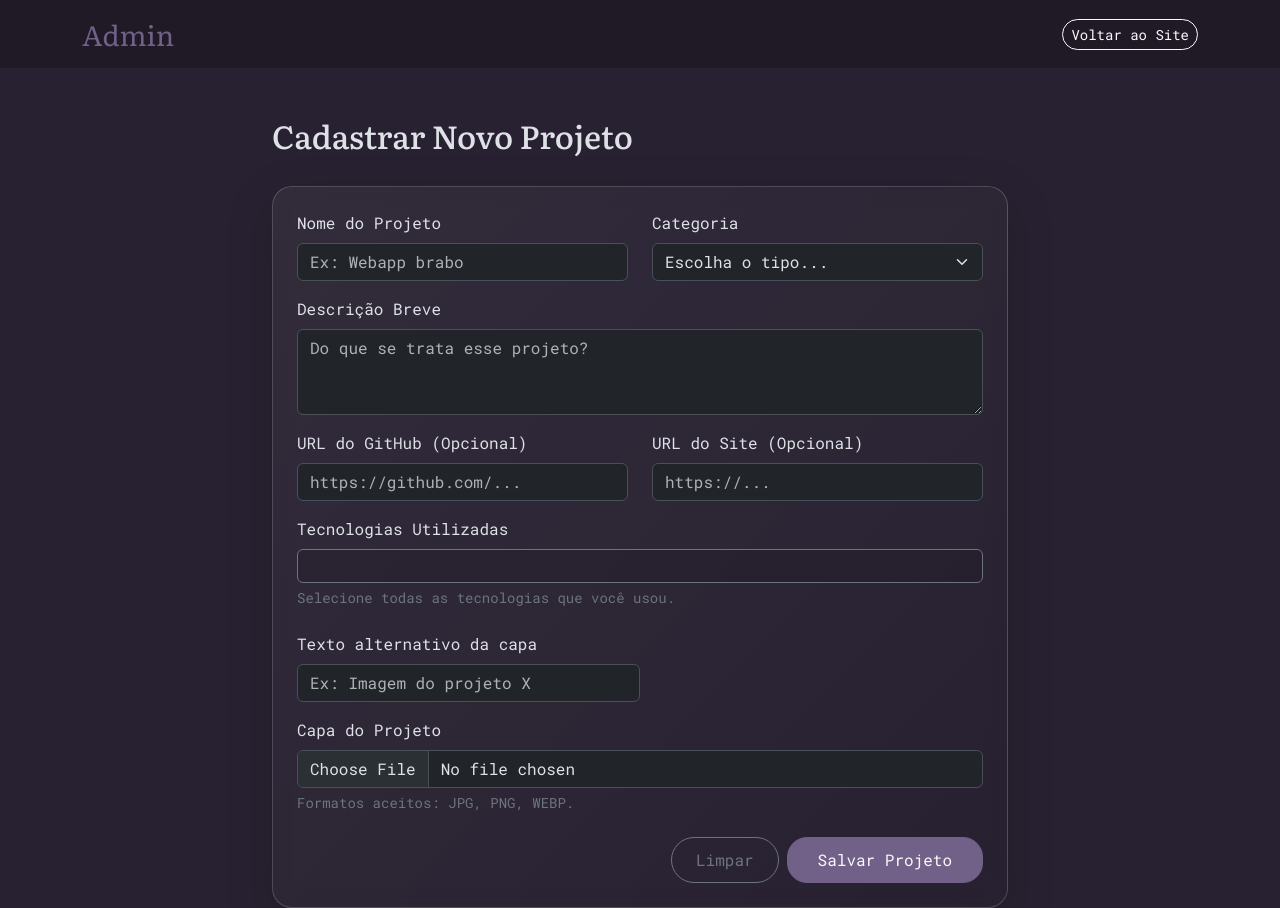
After one commit to otaviofigueredoalves/portfolio, a PHP site: page /app/views/auth/admin.php in a window 1280 px wide. The commit adds this page. Run offline with PHP 8.4, Linux system fonts and the light colour scheme; the template is opened without the code that fills it, so the values that code supplies are empty; a stand-in replaces the project's code that opens the database connection; some libraries are stand-ins or nearby versions.

Commit message:
feat: painel de admin e autenticação de admin

```diff
--- a/app/Core/Controller.php
+++ b/app/Core/Controller.php
@@ -1,5 +1,7 @@
 <?php
 namespace App\Core;
+
+use App\Controllers\errors\HttpErrorsController;
 
 abstract class Controller
 {
@@ -15,5 +17,4 @@ abstract class Controller
         // dd($view_data);
         require_once $view_file;
     }
-
 }
--- /dev/null
+++ b/app/views/auth/admin.php
@@ -0,0 +1,147 @@
+<!DOCTYPE html>
+<html lang="en" data-bs-theme="dark">
+<head>
+    <meta charset="UTF-8">
+    <meta name="viewport" content="width=device-width, initial-scale=1.0">
+    <title>Admin | Portfolio</title>
+
+    <link href="https://cdn.jsdelivr.net/npm/bootstrap@5.3.2/dist/css/bootstrap.min.css" rel="stylesheet">
+
+    <link href="https://fonts.googleapis.com/css2?family=Literata:ital,opsz,wght@0,7..72,200..900;1,7..72,200..900&family=Roboto+Mono:ital,wght@0,100..700;1,100..700&display=swap" rel="stylesheet">
+
+    <style>
+        body {
+            font-family: 'Roboto Mono', system-ui;
+            background-color: #282131; /* Sua cor primária */
+        }
+        h1, h2, h3, h4, .navbar-brand {
+            font-family: 'Literata', system-ui;
+        }
+        .btn-custom {
+            background-color: #716087;
+            color: #F9F9F9;
+            border-radius: 20px;
+            padding: 10px 30px;
+            border: 1px solid #716087;
+            transition: all 0.2s ease-in-out;
+        }
+        .btn-custom:hover {
+            background-color: #F9F9F9;
+            color: #282131;
+            transform: scale(0.95);
+        }
+        .glass-card {
+            background: linear-gradient(135deg, rgba(255, 255, 255, 0.05), rgba(255, 255, 255, 0));
+            backdrop-filter: blur(10px);
+            border: 1px solid rgba(255, 255, 255, 0.18);
+            border-radius: 20px;
+        }
+    </style>
+</head>
+<body>
+
+    <nav class="navbar navbar-expand-lg navbar-dark mb-5" style="background-color: rgba(0,0,0,0.2);">
+        <div class="container">
+            <a class="navbar-brand fs-3" href="#"><span style="color: #716087;">Admin</span></a>
+            <div class="d-flex">
+                <a href="<?= BASE_URL ?>" class="btn btn-outline-light btn-sm rounded-pill">Voltar ao Site</a>
+            </div>
+        </div>
+    </nav>
+
+    <main class="container">
+
+        <div class="row justify-content-center">
+            <div class="col-md-8">
+
+                <div class="d-flex justify-content-between align-items-center mb-4">
+                    <h2>Cadastrar Novo Projeto</h2>
+                </div>
+
+                <div class="card glass-card p-4 shadow-lg">
+
+                    <form action="<?= BASE_URL ?>/admin/register" method="POST" enctype="multipart/form-data">
+
+                        <div class="row">
+                            <div class="col-md-6 mb-3">
+                                <label for="nome" class="form-label">Nome do Projeto</label>
+                                <input type="text" class="form-control" id="nome" name="nome" placeholder="Ex: Webapp brabo" required>
+                            </div>
+
+                            <div class="col-md-6 mb-3">
+                                <label for="categoria" class="form-label">Categoria</label>
+                                <select class="form-select" id="categoria" name="category" required>
+                                    <option value="" selected disabled>Escolha o tipo...</option>
+                                    <option value="webapp">WebApp</option>
+                                    <option value="webpage">Webpage</option>
+                                </select>
+                            </div>
+                        </div>
+
+                        <div class="mb-3">
+                            <label for="descricao" class="form-label">Descrição Breve</label>
+                            <textarea class="form-control" id="descricao" name="descricao" rows="3" placeholder="Do que se trata esse projeto?" required></textarea>
+                        </div>
+
+                        <div class="row">
+                            <div class="col-md-6 mb-3">
+                                <label for="github" class="form-label">URL do GitHub (Opcional)</label>
+                                <input type="url" class="form-control" id="github" name="url_github_project" placeholder="https://github.com/...">
+                            </div>
+
+                            <div class="col-md-6 mb-3">
+                                <label for="site" class="form-label">URL do Site (Opcional)</label>
+                                <input type="url" class="form-control" id="site" name="site_link" placeholder="https://...">
+                            </div>
+                        </div>
+
+                        <div class="mb-4">
+                            <label class="form-label d-block">Tecnologias Utilizadas</label>
+
+                            <div class="p-3 rounded border border-secondary" style="max-height: 150px; overflow-y: auto; background-color: rgba(0,0,0,0.1);">
+                                <div class="row">
+
+                                    <?php foreach($techs as $tech): ?>
+                                        <div class="col-md-4 col-6 mb-2">
+                                            <div class="form-check">
+                                                <input class="form-check-input" type="checkbox" name="techs[]" value="<?= $tech['id'] ?>" id="tech_<?= $tech['id'] ?>">
+                                                <label class="form-check-label" for="tech_<?= $tech['id'] ?>">
+                                                    <?= $tech['nome'] ?>
+                                                </label>
+                                            </div>
+                                        </div>
+                                    <?php endforeach; ?>
+
+                                </div>
+                            </div>
+                            <div class="form-text text-secondary">Selecione todas as tecnologias que você usou.</div>
+                        </div>
+
+                        <div class="col-md-6 mb-3">
+                            <label for="alt_text" class="form-label">Texto alternativo da capa</label>
+                            <input type="text" class="form-control" id="alt_text" name="img_alt" placeholder="Ex: Imagem do projeto X" required>
+                        </div>
+
+                        <div class="mb-4">
+                            <label for="imagem" class="form-label">Capa do Projeto</label>
+                            <input class="form-control" type="file" id="imagem" name="project_img" accept="image/*" required>
+                            <div class="form-text text-secondary">Formatos aceitos: JPG, PNG, WEBP.</div>
+                        </div>
+
+
+                        <div class="d-flex justify-content-end gap-2 mt-4">
+                            <button type="reset" class="btn btn-outline-secondary rounded-pill px-4">Limpar</button>
+                            <button type="submit" class="btn btn-custom">Salvar Projeto</button>
+                        </div>
+
+                    </form>
+                </div>
+
+            </div>
+        </div>
+
+    </main>
+
+    <script src="https://cdn.jsdelivr.net/npm/bootstrap@5.3.2/dist/js/bootstrap.bundle.min.js"></script>
+</body>
+</html>
--- a/app/views/components/project_card.php
+++ b/app/views/components/project_card.php
@@ -1,4 +1,5 @@
 <?php foreach ($projects as $project): ?>
+
     <div class="box">
         <a href="<?= $project->url_github_project ?>" target="_blank">
             <div class="box-img">
@@ -10,7 +11,7 @@
             <p><?= $project->descricao ?></p>
             <ul class="technologies">
                 <?php foreach ($project->tech_list as $tech): ?>
-                    <li><?= $tech->nome ?></li>
+                    <li>- <?= $tech['nome']?></li>
                 <?php endforeach; ?>
             </ul>
             <?php if ($project->site_link): ?>
--- a/public/index.php
+++ b/public/index.php
@@ -1,4 +1,5 @@
 <?php
+session_start();
 define('BASE_URL', 'http://localhost:8000');
 
 require_once __DIR__ . '/../vendor/autoload.php';
```
Also changed, not shown: app/Controllers/AdminController.php (added, +51 -0 lines), app/Controllers/AuthController.php (added, +47 -0 lines), app/Core/Request.php (+14 -1 lines), app/Core/Router.php (+9 -4 lines), app/Models/AdminModel.php (added, +25 -0 lines), app/Models/ProjectModel.php (+32 -5 lines), app/views/auth/login.php (added, +96 -0 lines), public/assets/images/projects_img/PXL_20230801_164121912.jpg.jpg (added), public/assets/images/projects_img/PXL_20230801_164121912.jpg.jpg.jpg (added), public/assets/images/projects_img/projeto_gerador_guias.png.png (added), 1 other file.
